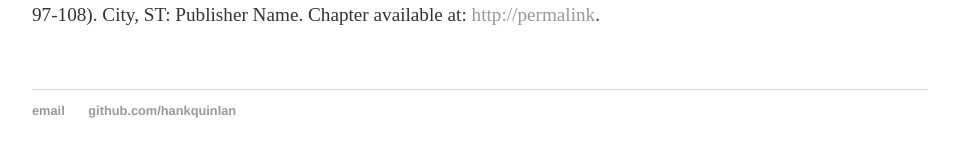
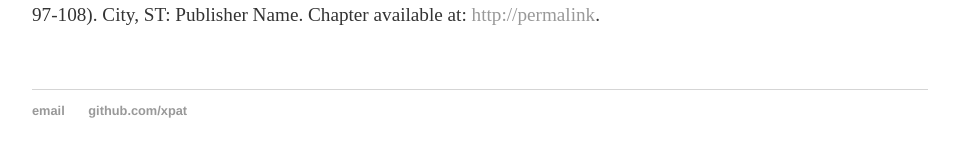
Before and after one commit to xpat/xpat.github.io, a Jekyll site: the page built from cv/index.html, in a window 1280 px wide. Shown: the part 427-584 px from the top of the page, without its empty margins (160-1119 px from the left). Built offline with Jekyll 4.4.1, drawn with Linux system fonts in a browser that asks for light colours.

Commit message:
Update default.html

```diff
--- a/_layouts/default.html
+++ b/_layouts/default.html
@@ -25,8 +25,8 @@
 
   <footer>
    <ul>
-   <li><a href="mailto:hankquinlanhub@gmail.com">email</a></li>
-   <li><a href="https://github.com/hankquinlan">github.com/hankquinlan</a></li>
+   <li><a href="mailto:codeblog@pinkpolygon.com">email</a></li>
+   <li><a href="https://github.com/xpat">github.com/xpat</a></li>
    </ul>
   </footer>
   </body>
```
